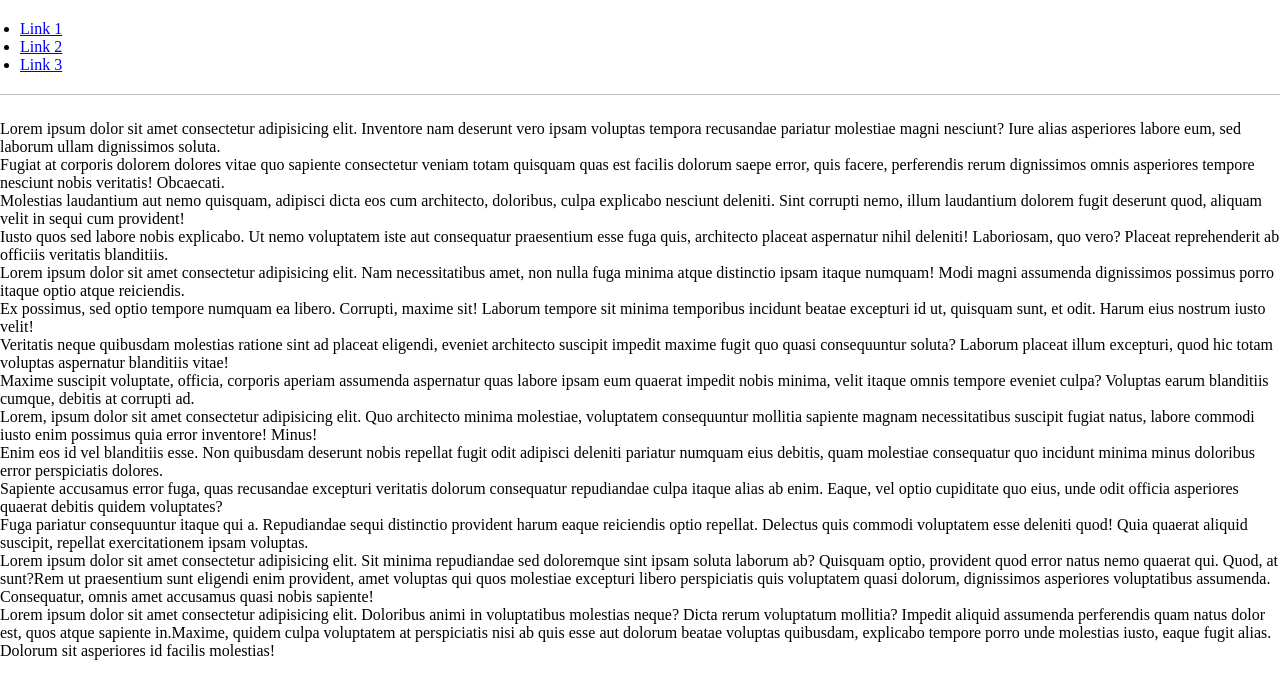
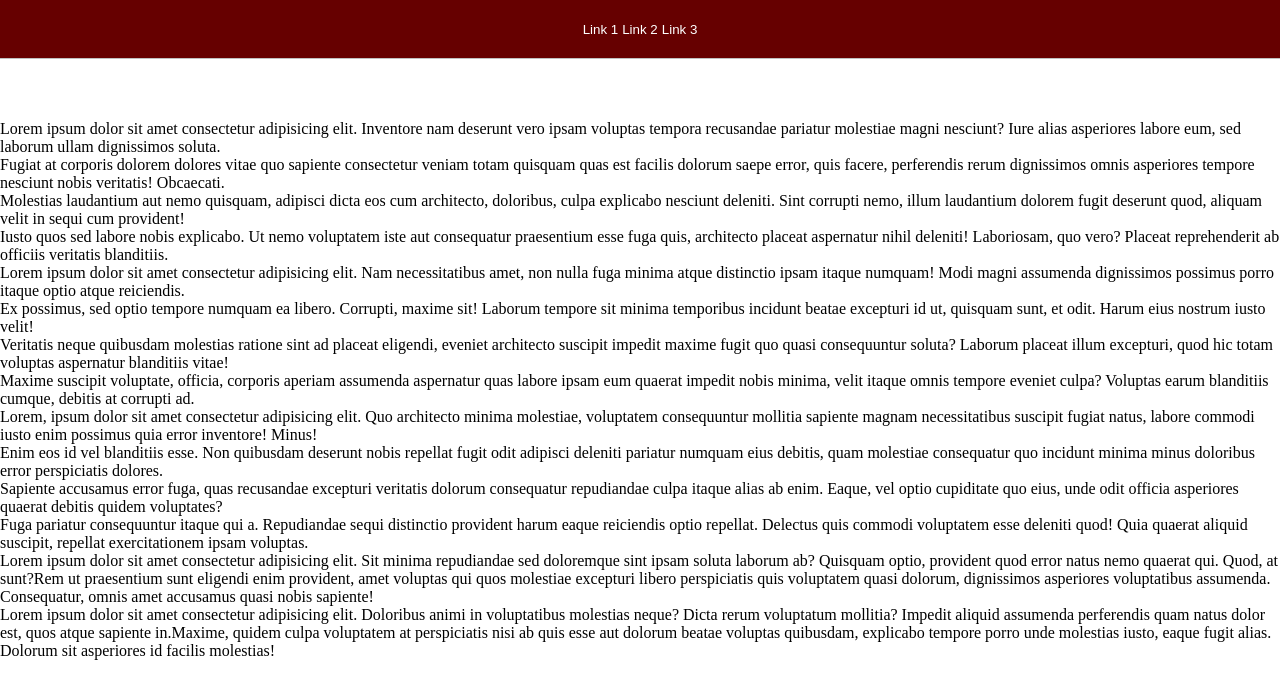
Before and after one commit to edilsonsilva/TIManhaGit0220, a plain HTML site: page index.html in a window 1280 px wide. Drawn offline with Linux system fonts and the light colour scheme.

Commit message:
Formatacao do header e dos links

```diff
--- a/css/style.css
+++ b/css/style.css
@@ -11,6 +11,20 @@ header{
     position: fixed;
     width: 100%;
     top:0;
+    background-color:#600;
+    text-align: center;
+}
+header nav ul{
+    list-style: none;
+}
+header nav ul li{
+    display: inline-block;
+}
+header nav ul li a{
+    font-family: "arial";
+    font-size:10pt;
+    color:#fff;
+    text-decoration: none;
 }
 
 main{
```
